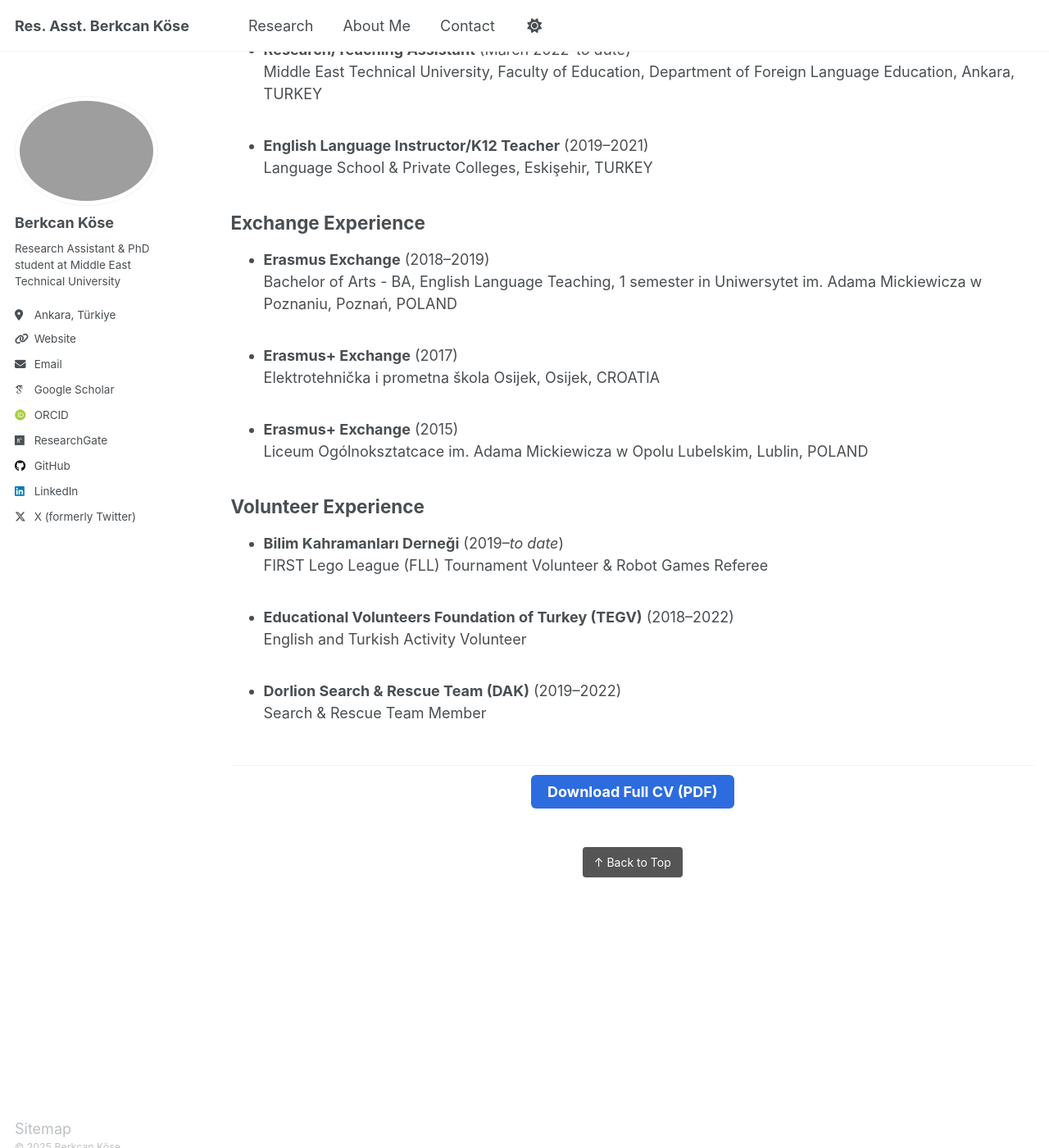
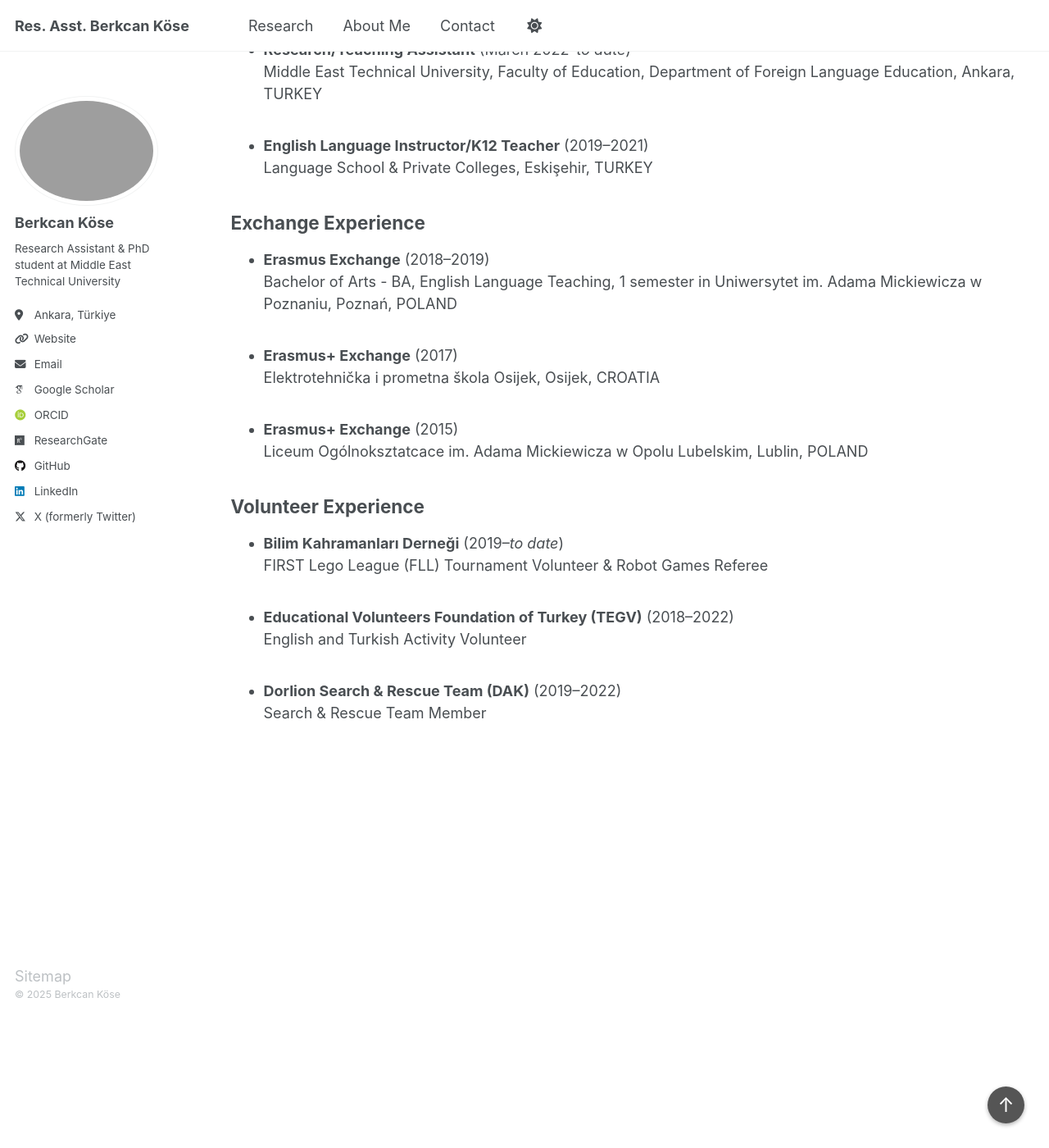
Before and after one commit to berkcankose/berkcankose.github.io, a Jekyll site: the page built from _pages/cv.md, in a window 1280 px wide and 1400 px high, scrolled down 565 px. Shown: the whole window at 82% size. Built offline with Jekyll 4.4.1, drawn with Linux system fonts in a browser that asks for light colours; some web fonts are replaced.

Commit message:
Update cv.md

```diff
--- a/_pages/cv.md
+++ b/_pages/cv.md
@@ -55,16 +55,27 @@ redirect_from:
   Search & Rescue Team Member</li>
 </ul>
 
-<hr style="margin-top: 50px;">
-
-<p align="center">
-  <a href="/files/BerkcanKose_CV.pdf" target="_blank" style="padding: 10px 20px; background-color: #2d6cdf; color: white; text-decoration: none; border-radius: 6px; font-weight: bold;">
-    Download Full CV (PDF)
-  </a>
-</p>
-
-<p align="center">
-  <a href="#top" style="display: inline-block; margin-top: 30px; padding: 8px 14px; background-color: #555; color: white; border-radius: 4px; font-size: 14px; text-decoration: none;">
-    ↑ Back to Top
-  </a>
-</p>
+<!-- Floating Back to Top Button -->
+<style>
+#back-to-top {
+  position: fixed;
+  bottom: 30px;
+  right: 30px;
+  background-color: #555;
+  color: white;
+  border-radius: 50%;
+  width: 45px;
+  height: 45px;
+  text-align: center;
+  font-size: 24px;
+  line-height: 45px;
+  z-index: 999;
+  text-decoration: none;
+  box-shadow: 0 2px 5px rgba(0,0,0,0.3);
+  transition: background-color 0.3s ease;
+}
+#back-to-top:hover {
+  background-color: #333;
+}
+</style>
+<a href="#top" id="back-to-top">↑</a>
```
